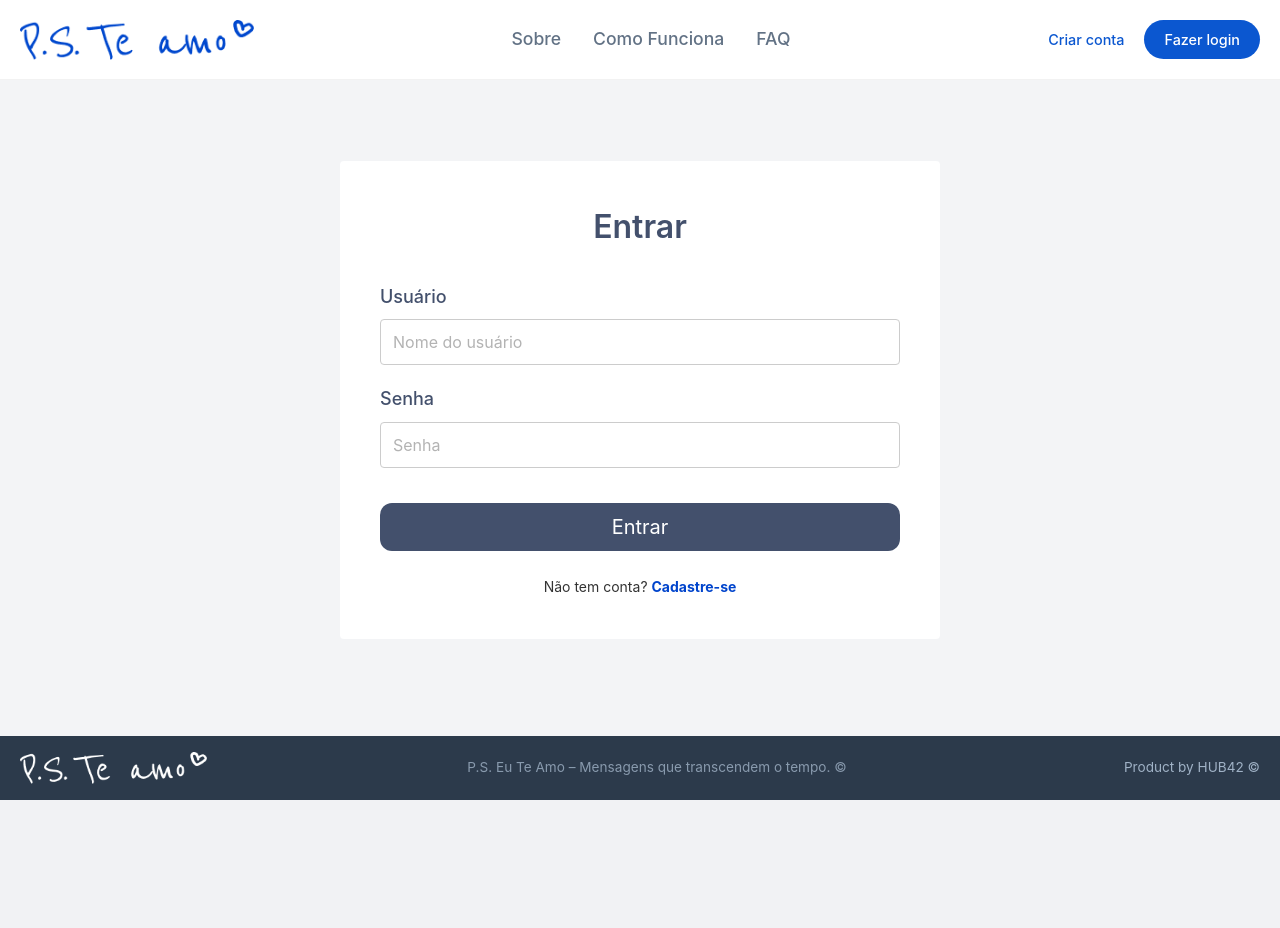
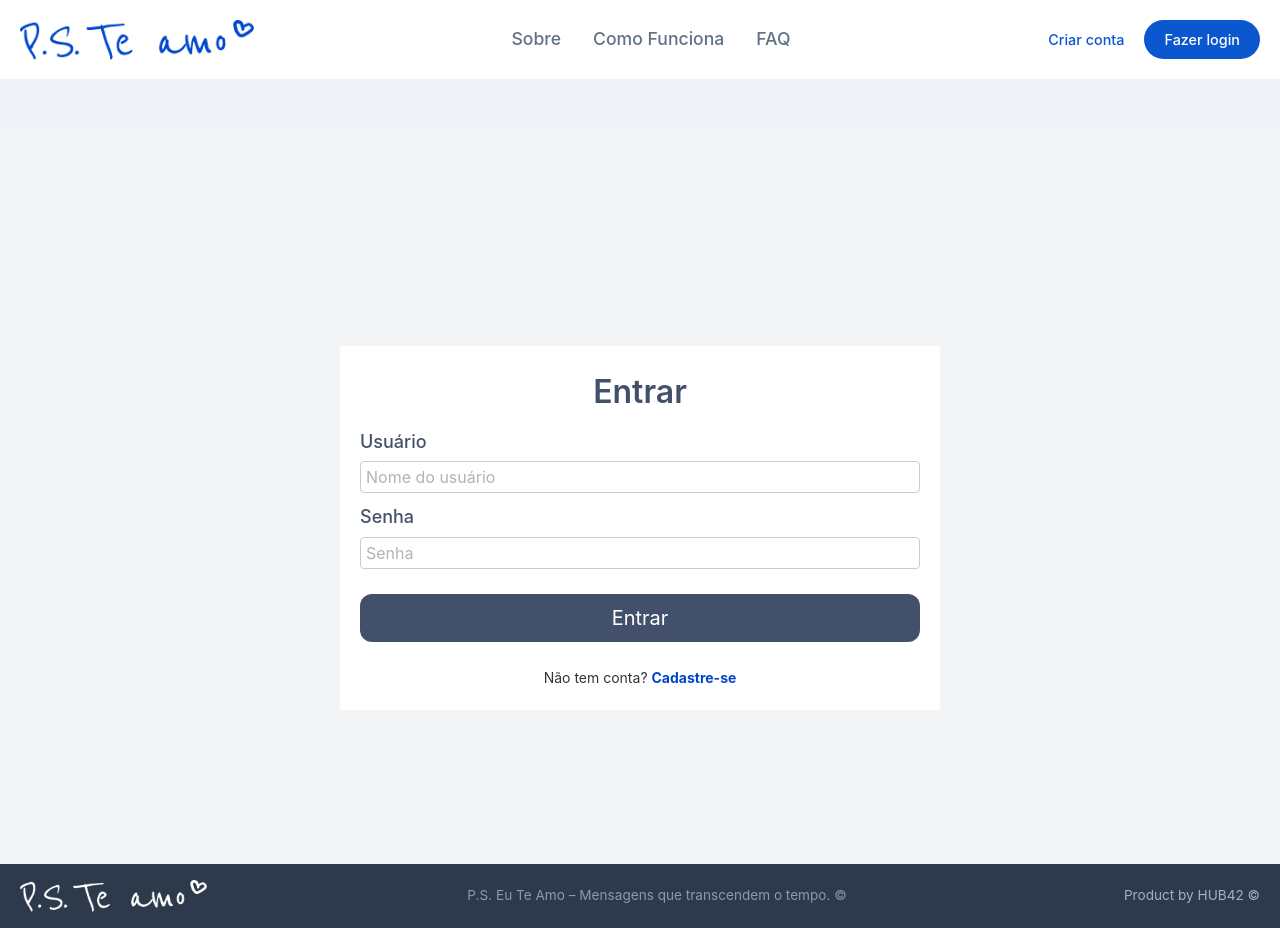
Before and after one commit to rgrlinux/ps_eu_te_amo, a Django app: page /login/ in a window 1280 px wide. Before the commit the page ends 800 px from the top, so only its background shows below. Run offline with Django 5.2, Linux system fonts and the light colour scheme; some web fonts are replaced.

Commit message:
adjust front end

```diff
--- a/core/templates/core/login.html
+++ b/core/templates/core/login.html
@@ -3,22 +3,58 @@
 {% block title %}Entrar{% endblock %}
 
 {% block content %}
-
 <section class='login-container'>
     <div class="login-box">
         <h2 class="title">Entrar</h2>
+
+        <!-- Mostrar mensagens do Django (sucesso, erro, etc) -->
+        {% if messages %}
+            <div class="messages">
+                {% for message in messages %}
+                    <div class="alert alert-{% if message.tags %}{{ message.tags }}{% else %}info{% endif %}">
+                        {{ message }}
+                    </div>
+                {% endfor %}
+            </div>
+        {% endif %}
+
+        <!-- Mostrar erros do formulário (LoginView) -->
+        {% if form.errors %}
+            <div class="form-errors-global">
+                <p>⚠️ Usuário ou senha inválidos. Por favor, tente novamente.</p>
+            </div>
+        {% endif %}
+
         <form method="post">
             {% csrf_token %}
+
             <div class="input-group">
-                    <label>Usuário</label>
-                    <input type="text" name="username" class="form-control" placeholder="Nome do usuário" required>
+                <label for="id_username">Usuário</label>
+                <input type="text" name="username" id="id_username" class="form-control" placeholder="Nome do usuário" required autofocus>
+                {% if form.username.errors %}
+                    <div class="field-error">
+                        {% for error in form.username.errors %}
+                            <span>{{ error }}</span>
+                        {% endfor %}
                     </div>
+                {% endif %}
+            </div>
+
             <div class="input-group">
-                    <label>Senha</label>
-                    <input type="password" name="password" class="form-control" placeholder="Senha" required>
+                <label for="id_password">Senha</label>
+                <input type="password" name="password" id="id_password" class="form-control" placeholder="Senha" required>
+                {% if form.password.errors %}
+                    <div class="field-error">
+                        {% for error in form.password.errors %}
+                            <span>{{ error }}</span>
+                        {% endfor %}
                     </div>
-                <button type="submit" class="btn-login" >Entrar</button>
+                {% endif %}
+            </div>
+
+            <button type="submit" class="btn-login">Entrar</button>
         </form>
+
         <p class="signup-text">Não tem conta? <a href="{% url 'cadastro' %}">Cadastre-se</a></p>
     </div>
 </section>
--- a/static/css/style.css
+++ b/static/css/style.css
@@ -699,8 +699,9 @@ section.container {
 /* Tela login */
 /* Centralização total na tela */
 .login-container {
+    margin-top: 8rem;
     width: 100vw;
-    height: 100vh;
+    max-height: 75vh;
     display: flex;
     justify-content: center;
     align-items: center;
@@ -709,9 +710,10 @@ section.container {
 
 /* Caixa do formulário */
 .login-box {
+    /* margin-top: 80px; */
     width: 100%;
     max-width: 600px; /* Largura proporcional à imagem */
-    padding: 40px;
+    padding: 20px;
     background-color: #ffffff;
     border-radius: 4px;
     font-family: var(--font-sans);
@@ -724,24 +726,25 @@ section.container {
     color: #43506c; /* Azul escuro acinzentado */
     font-size: 32px;
     font-weight: 600;
-    margin-bottom: 30px;
+    margin-bottom: 10px;
 }
 
 /* Grupos de entrada (Labels e Inputs) */
 .input-group {
-    margin-bottom: 20px;
+    margin-top: 0px;
+    margin-bottom: 10px;
 }
 
 .input-group label {
     display: block;
     font-size: 18px;
-    margin-bottom: 8px;
+    margin-bottom: 5px;
     font-weight: 500;
 }
 
 .input-group input {
     width: 100%;
-    padding: 12px;
+    padding: 5px;
     border: 1px solid #cccccc;
     border-radius: 4px;
     font-size: 16px;
```
Also changed, not shown: ps_eu_te_amo/settings.py (+5 -3 lines). Lines whose indentation alone changed are shown as unchanged.
